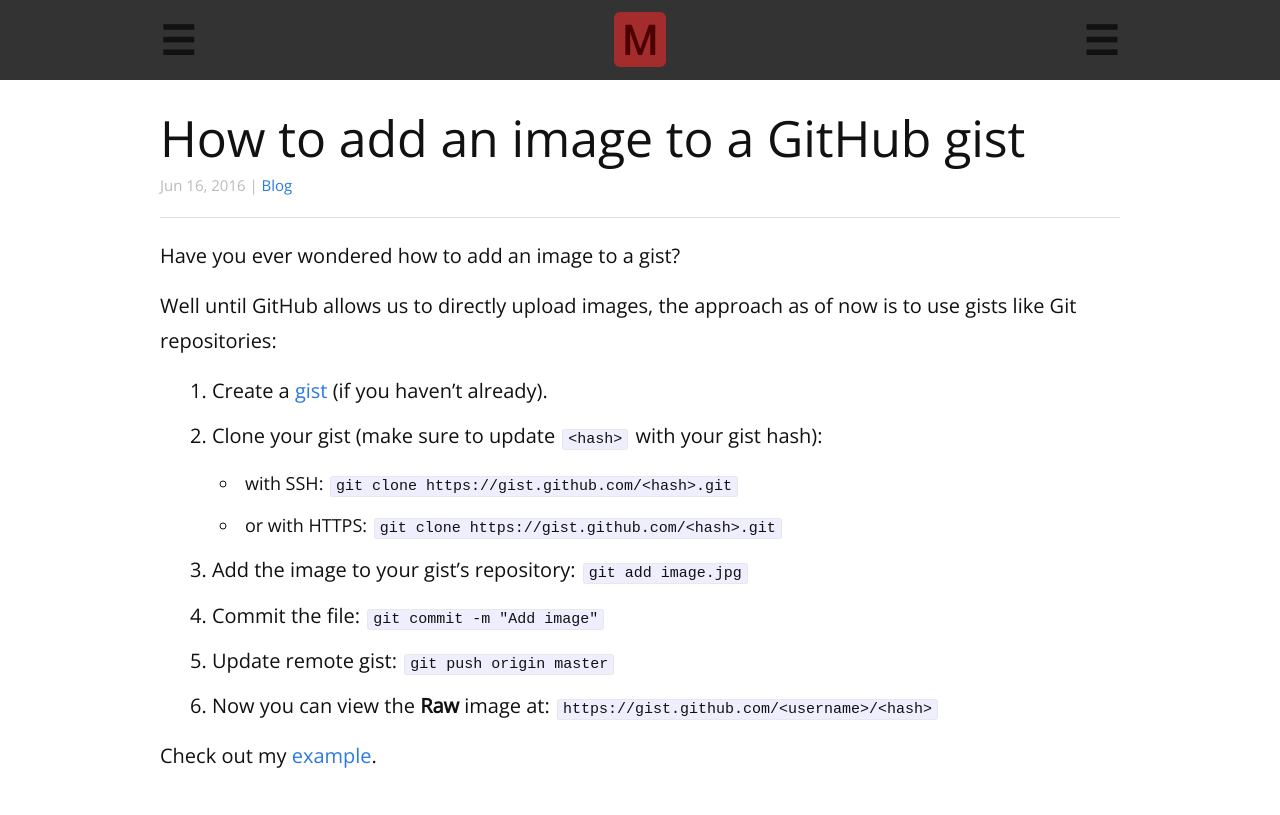
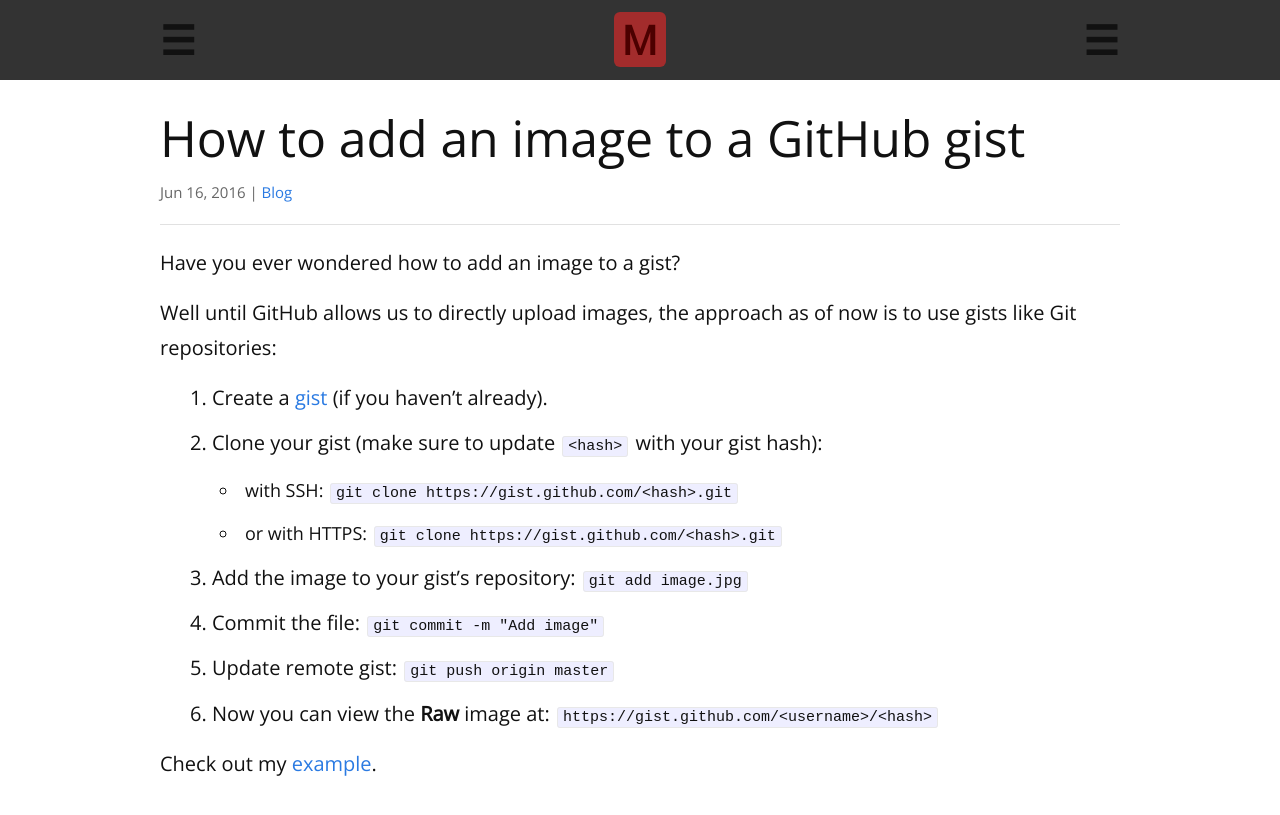
Before and after one commit to remarkablemark/remarkablemark.github.io, a Jekyll site: the page built from _posts/2016-06-16-how-to-add-image-to-gist.md, in a window 1280 px wide. Shown: the top 815 px of the page. Built offline with Jekyll 4.4.1, drawn with Linux system fonts in a browser that asks for light colours.

Commit message:
Update post meta styles for legibility
- Make the date text darker
- Add some space between the post meta and title

```diff
--- a/_sass/_layout.scss
+++ b/_sass/_layout.scss
@@ -52,7 +52,7 @@ h3 {
 }
 
 .post-meta {
-    color: #bbb;
+    color: #666;
 }
 
 .post-link {
@@ -70,7 +70,7 @@ h3 {
 .post {
     .post-title {
         line-height: 1.15;
-        margin-bottom: 0;
+        margin-bottom: 0.25em;
     }
 
     .post-meta {
```
